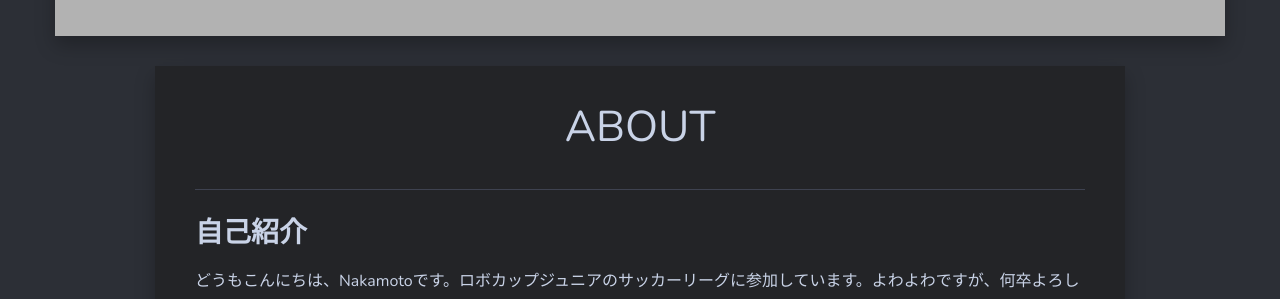
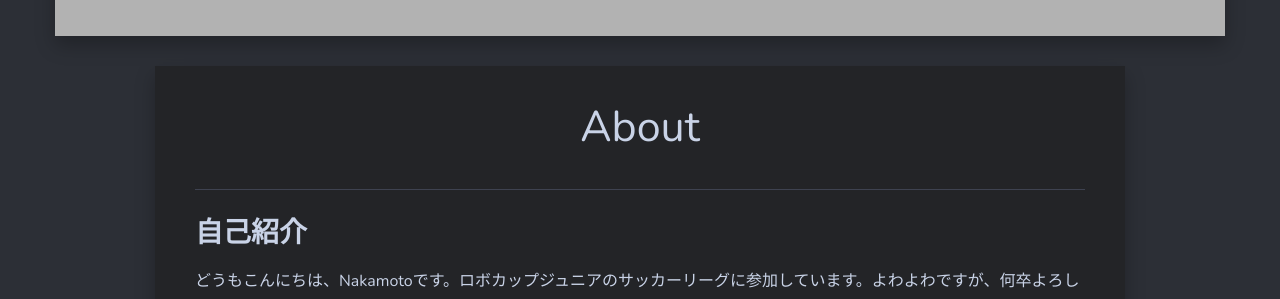
Before and after one commit to RP-800/RP-800.github.io, a Jekyll site: the page built from _pages/about.md, in a window 1280 px wide. Shown: the part 659-958 px from the top of the page. Built offline with Jekyll 4.4.1, drawn with Linux system fonts in a browser that asks for light colours; nearby versions of some CDN libraries.

```diff
--- a/_pages/about.md
+++ b/_pages/about.md
@@ -1,6 +1,6 @@
 ---
 layout: page
-title: ABOUT
+title: About
 image: 897b279a-6a44-40f7-9459-d3fe7b226536.jpg
 permalink: /about/
 ---
```
